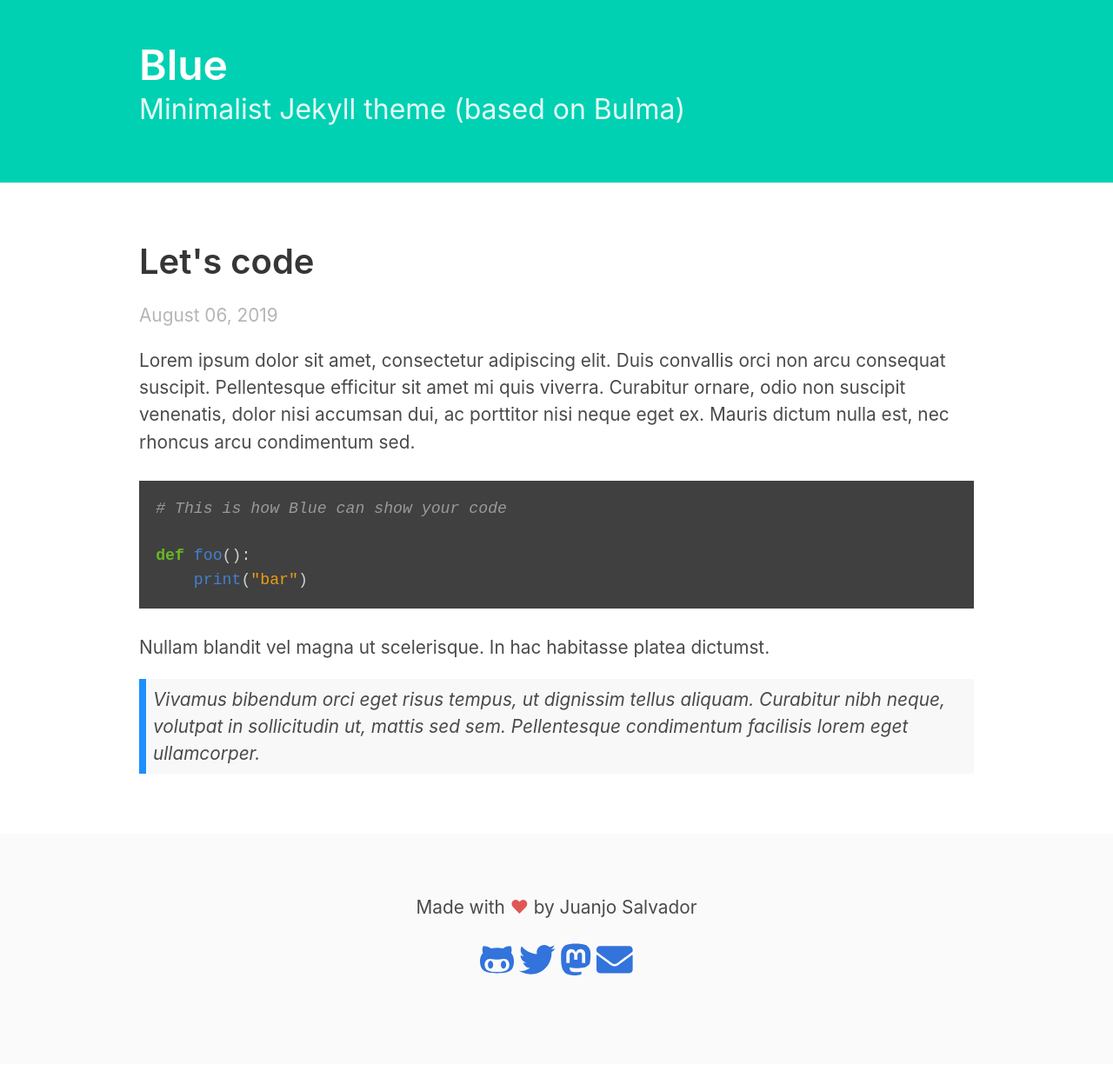
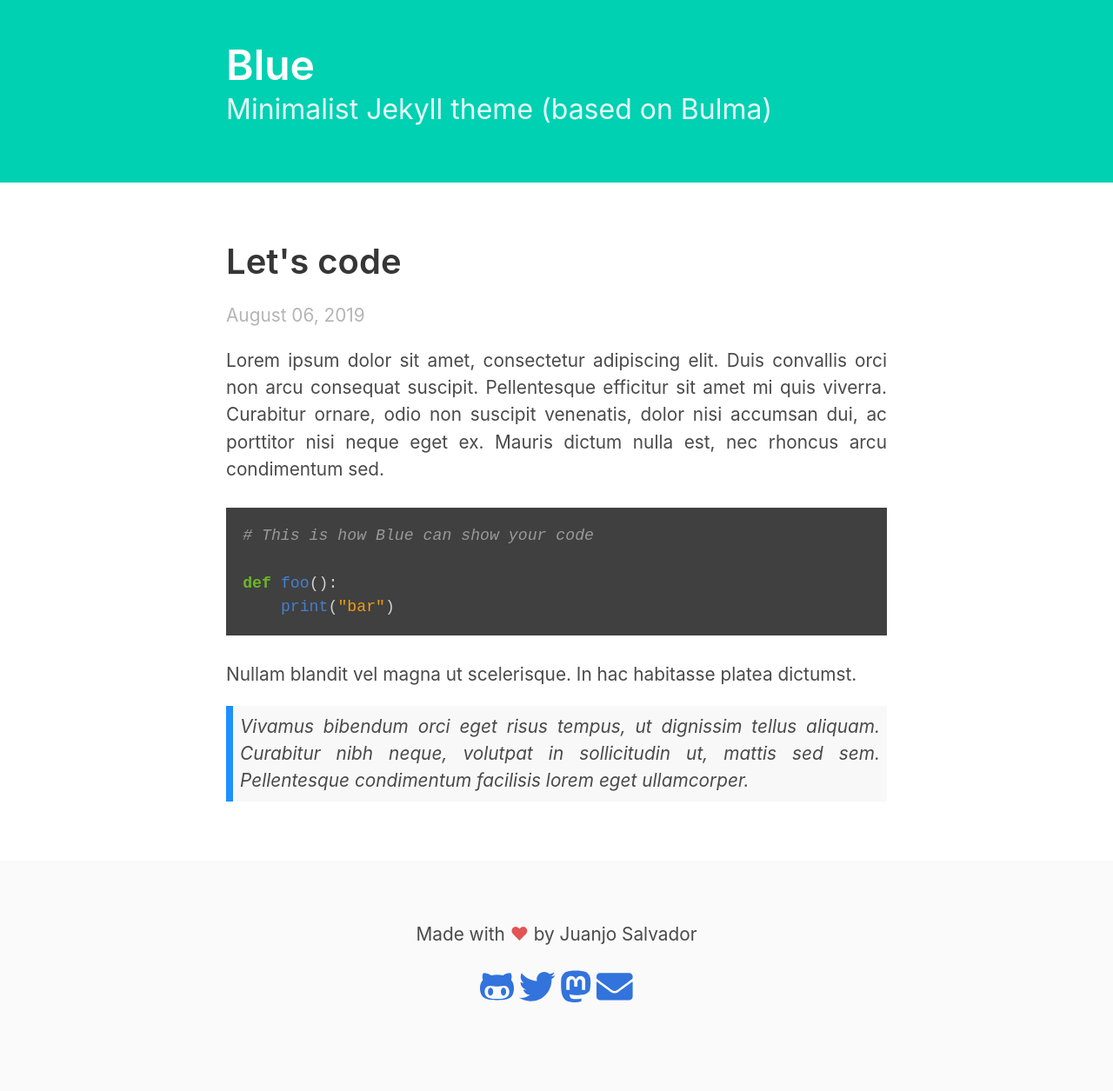
Before and after one commit to JuanjoSalvador/blue, a Jekyll site: the page built from _posts/2019-08-06-Some-code.md, in a window 1280 px wide. Shown: the whole page at 87% size. Built offline with Jekyll 4.4.1, drawn with Linux system fonts in a browser that asks for light colours; nearby versions of some CDN libraries; before the commit the page ends 1224 px from its top, so only the background shows below that.

Commit message:
Minor fixes

```diff
--- a/_config.yml
+++ b/_config.yml
@@ -18,7 +18,6 @@ author:
 
 # Assets
 sass:
-  #sass_dir:     _sass
   style:        compressed
 
 markdown: kramdown
@@ -28,7 +27,7 @@ kramdown:
 
 # Custom vars
 version:        3.8.5
-paginate:       1
+paginate:       5                                  # Default pagination is 5 post per page
 paginate_path: "/page:num/"
 
 plugins:
--- a/_layouts/default.html
+++ b/_layouts/default.html
@@ -8,10 +8,12 @@
             <div class="hero-body">
                 <div class="container main">
                     <div class="columns is-mobile">
-                        <div class="column">
+                        <div class="column"></div>
+                        <div class="column is-two-thirds">
                             <h1 class="title is-1"><a href="/">{{ site.title }}</a></h1>
                             <h2 class="subtitle is-3">{{ site.subtitle }}</h2>
                         </div>
+                        <div class="column"></div>
                     </div>
                 </div>
             </div>
@@ -20,9 +22,11 @@
         <section class="section">
             <div class="container">
                 <div class="columns is-mobile">
-                    <div class="column">
+                    <div class="column"></div>
+                    <div class="column is-two-thirds">
                         {{ content }}
                     </div>
+                    <div class="column"></div>
                 </div>
             </div>
         </section>
--- a/_sass/default.sass
+++ b/_sass/default.sass
@@ -3,6 +3,7 @@ $lightgray: #f8f8f8
 
 body
     font-size: 1.3rem
+    text-align: justify
 
     ol, ul
         margin-top: 1em
@@ -30,9 +31,6 @@ body
         margin-top: 1em
         margin-bottom: 1em
 
-.container
-    max-width: 60rem
-
 .is-centered
     text-align: center
 
@@ -47,5 +45,4 @@ body
     right: 0
 
 .page-number
-    font-size: 1.25em
     margin: 0 auto
```
